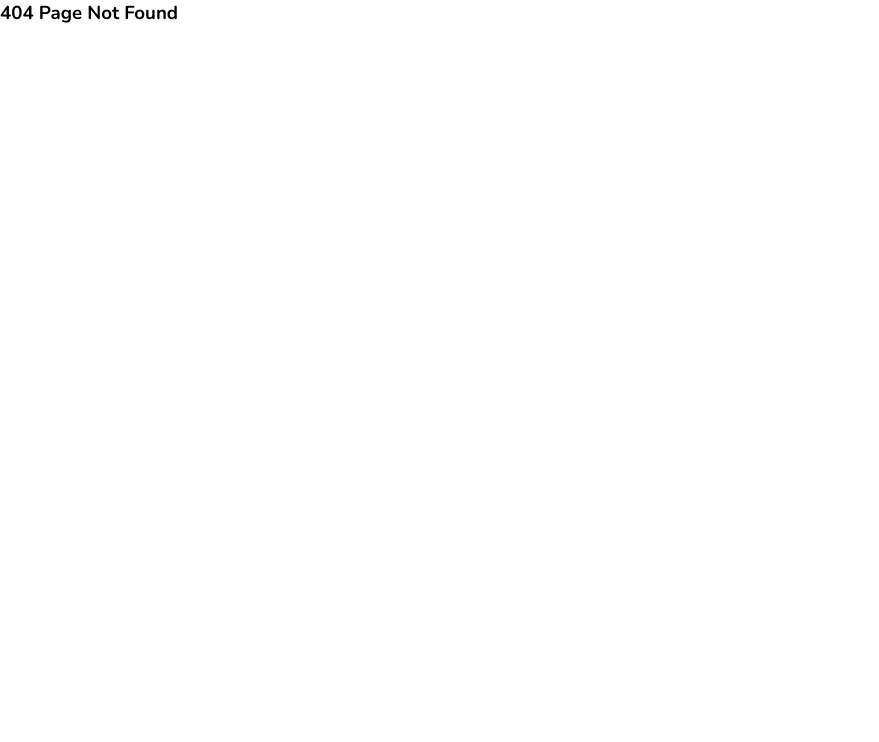
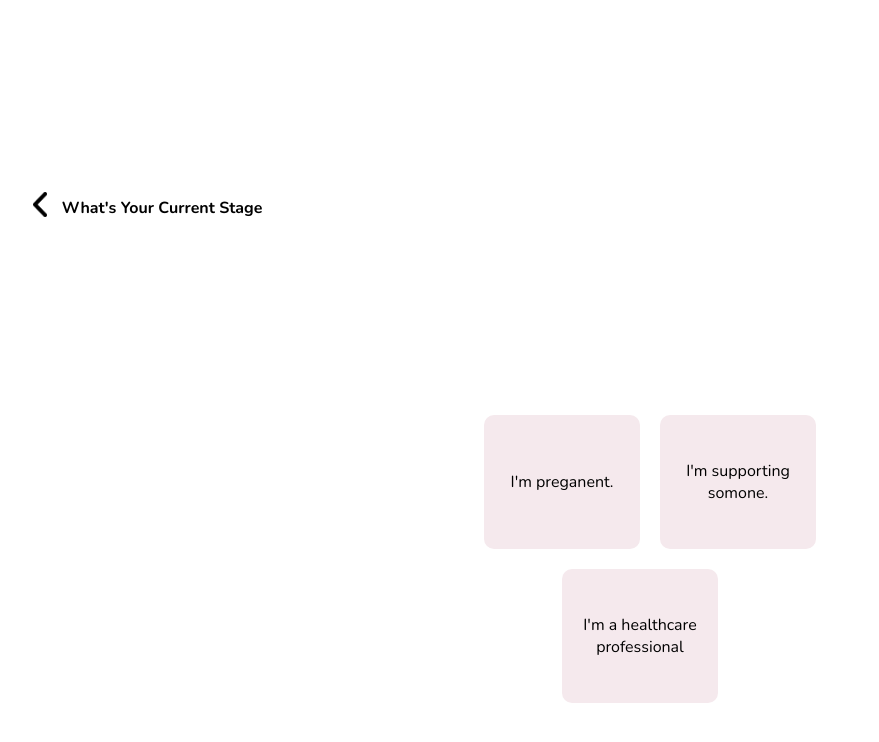
Before and after one commit to gt-selva/Mom-Mate-App-, a React (Vite) app: page /currentstage in a window 1280 px wide. Before the commit this address had no page. Shown: the top 742 px of the page, without its empty margins (0-879 px from the left). Built offline with nearby package versions, Linux system fonts and the light colour scheme.

Commit message:
adding detail and currentstage  Page

```diff
--- a/src/App.jsx
+++ b/src/App.jsx
@@ -4,6 +4,8 @@ import Login from './Components/Login'
 import SignUp from './Components/SignUp'
 import Welcome from './Components/Welcome'
 import UrlError from '../src/Components/UrlError'
+import Details from '../src/Components/Details'
+import CurrentStage from './Components/CurrentStage'
 
 function App() {
 
@@ -14,9 +16,13 @@ function App() {
           <Route path='/' element={<Welcome />} />
           <Route path='/signup' element={<SignUp />} />
           <Route path='/login' element={<Login />} />
-          <Route path='*' element={<UrlError />} />
+          <Route path='/*' element={<UrlError />} />
+          <Route path='/details' element={<Details />} />
+          <Route path='/currentstage' element={<CurrentStage />} />
         </Routes>
       </BrowserRouter>
+
+
 
     </>
   )
--- /dev/null
+++ b/src/Components/CurrentStage.css
@@ -0,0 +1,71 @@
+#current-stage{
+    width: 100%;
+    height: 800px;
+}
+#current-stage-bck{
+    display: flex;
+    align-items: center;
+    margin: 15% 1%;
+}
+#current-stage-bck h4{
+    margin-left:15px ;
+}
+#stages{
+    display: flex;
+    justify-content: center;
+    margin: 0px 3%;
+}
+#stage-1 ,#stage-2{
+    height: 134px;
+    width: 156px;
+    border:none;
+    border-radius: 10px;
+    background-color: #F5E9ED;
+    margin-left: 20px;
+    display: flex;
+   justify-content: center;
+}
+#stage-1 p ,#stage-2 p{
+    text-align: center;
+    display: flex;
+    align-items: center;
+    padding: 10px 10px;
+
+}
+#stage-1 p:hover ,#stage-2 p:hover{
+    color: white;
+    font-weight: 700;
+}
+#stage-1:hover ,#stage-2:hover{
+    background-color: #E6195E;
+    transition: 800ms;
+}
+#stage{
+    display: flex;
+    justify-content: center;
+}
+#stage-3{
+    height: 134px;
+    width: 156px;
+    border:none;
+    border-radius: 10px;
+    background-color: #F5E9ED;
+    margin-top: 20px;
+    display: flex;
+    justify-content: center;
+}
+#stage-3 p{
+    text-align: center;
+    display: flex;
+    justify-content: center;
+    align-items: center;
+    padding: 10px 10px;
+}
+#stage-3 p:hover{
+    color: white;
+    font-weight: 700;
+}
+#stage-3:hover{
+    background-color: #E6195E;
+    transition: 800ms;
+}
--- /dev/null
+++ b/src/Components/CurrentStage.jsx
@@ -0,0 +1,34 @@
+import { Link } from 'react-router-dom';
+import '../Components/CurrentStage.css'
+import backButton from '../assets/Logos/back button.png'
+function CurrentStage() {
+    return (
+        <>
+            <div id='current-stage'>
+                <div>
+                    <div id='current-stage-bck'>
+                        <Link to={'/details'}>
+                            <img src={backButton} width='14px' style={{ marginLeft: '20px' }} height='25px' alt="" />
+                        </Link>
+                        <h4>What's Your Current Stage</h4>
+                    </div>
+
+                    <div id='stages'>
+                        <div id='stage-1'>
+                            <p>I'm preganent.</p>
+                        </div>
+                        <div id='stage-2'>
+                            <p>I'm supporting somone.</p>
+                        </div>
+                    </div>
+                    <div id='stage'>
+                        <div id='stage-3'>
+                            <p>I'm a healthcare professional</p>
+                        </div>
+                    </div>
+                </div>
+            </div>
+        </>
+    );
+};
+export default CurrentStage;
--- /dev/null
+++ b/src/Components/Details.css
@@ -0,0 +1,47 @@
+body{
+    overflow-x: hidden;
+}
+#details{
+height: 800px;
+}
+#Preganency-image img{
+    margin-left: -210px;
+    opacity: 0.7;
+}
+#back-btn{
+    position: absolute;
+    top: 55px;
+    left: 27px;
+    z-index: 5;
+}
+#details-paragh{
+    border: none;
+    border-radius: 10px;
+    width: 80%;
+    display: flex;
+    justify-content: center;
+    padding: 15px 0px;
+    background-color:#D9D9D9B2;
+    position: absolute;
+    top: 540px;
+    left: 35px;
+}
+#detail-next-btn{
+    display: flex;
+    align-items: center;
+    left: 30px;
+    width: 80%;
+    height: 40px;
+    border-radius: 10px;
+    border: none;
+    background-color: #E6195E;
+    margin-top: 30px;
+    color: white;
+    font-weight: 700;
+    position: absolute;
+    top: 630px;
+}
+#detail-next-btn{
+    display: flex;
+    justify-content: center;
+}
--- /dev/null
+++ b/src/Components/Details.jsx
@@ -0,0 +1,37 @@
+import { Link } from 'react-router-dom';
+import '../Components/Details.css'
+import preganencyImg from '../assets/Logos/preganency.png'
+import backBtn from '../assets/Logos/back button.png'
+function Details() {
+    return (
+        <>
+            <div id='details'>
+                <div id='Preganency-image'>
+                    <img src={preganencyImg} width='750px' height='800px' alt="" />
+                </div>
+                <div id='back-btn'>
+                    <Link to={'/login'}>
+                        <img src={backBtn} width='15px' alt="" />
+                    </Link>
+                </div>
+
+                <div id='details-paragh'>
+                    <p>Before starting, could you answer <br />
+                        <span style={{ marginLeft: '25px' }}> a few questions  for a more </span> <br />
+                        <span style={{ margin: '13px' }}> personalized app experience. </span>
+
+                    </p>
+                </div>
+
+                <div>
+                    <Link to={'/currentstage'}>
+                        <button id='detail-next-btn'>Next </button>
+                    </Link>
+                </div>
+
+            </div>
+        </>
+
+    );
+};
+export default Details;
--- a/src/Components/Login.jsx
+++ b/src/Components/Login.jsx
@@ -1,3 +1,4 @@
+import { Link } from 'react-router-dom'
 import logo from '../assets/Logos/Logo.png'
 import googleLogo from '../assets/Logos/google.png'
 import passhide from '../assets/Logos/hide.png'
@@ -18,10 +19,11 @@ function Login() {
                     <img id='passhide' src={passhide} width='15px' alt="" />
                     <p id='forgot'>Forgot Password?</p>
                 </div>
-
-                <div id='signup-signup-btn'>
-                    <button>Log In </button>
-                </div>
+                <Link to={'/details'}>
+                    <div id='signup-signup-btn'>
+                        <button>Log In </button>
+                    </div>
+                </Link>
 
                 <div id='signup-login'>
                     <p>Don't have an account<span style={{ color: '#E6195E' }}> Sign up </span></p>
```
Also changed, not shown: src/assets/Logos/detail Preganecy.jpg (deleted), src/assets/Logos/preganency.png (added).
